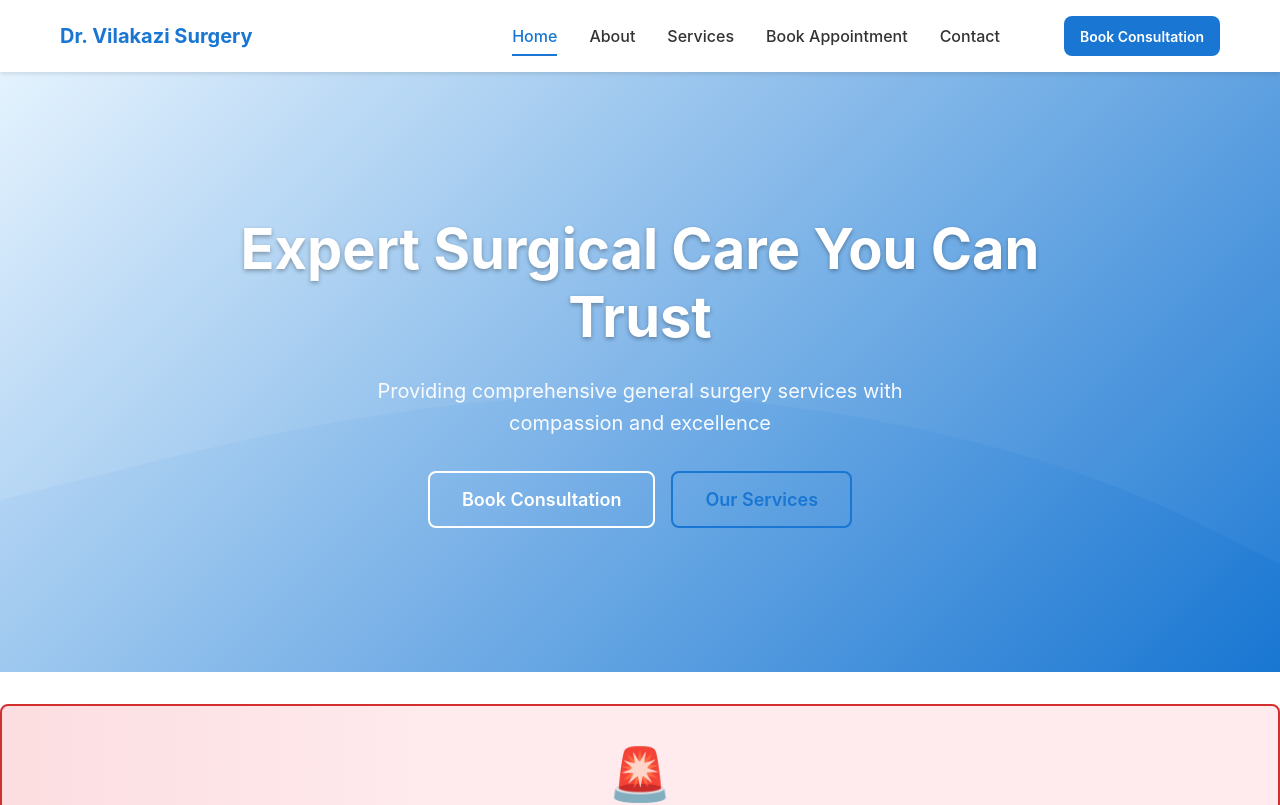
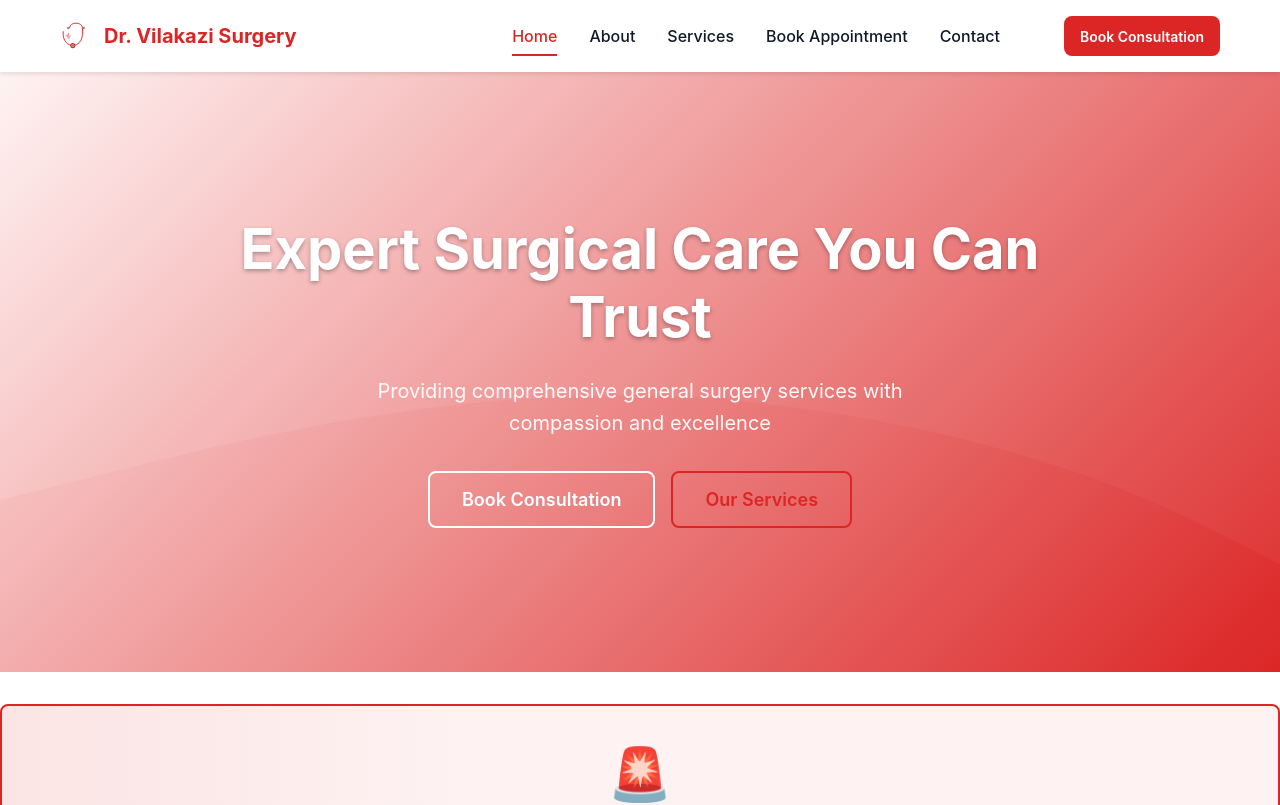
Before and after one commit to juniorSarh/DrVilakazi_Surgery, a React (Vite) app: page / in a window 1280 px wide. Shown: the top 805 px of the page. Built offline with nearby package versions, Linux system fonts and the light colour scheme.

Commit message:
updated the color of the application to meet the logo of the surgery

```diff
--- a/src/components/AppointmentBooking/AppointmentBooking.module.css
+++ b/src/components/AppointmentBooking/AppointmentBooking.module.css
@@ -4,7 +4,7 @@
 }
 
 .hero {
-  background: linear-gradient(135deg, var(--light-blue) 0%, var(--primary-blue) 100%);
+  background: linear-gradient(135deg, var(--light-red) 0%, var(--primary-red) 100%);
   color: var(--white);
   padding: 4rem 0;
   text-align: center;
@@ -51,7 +51,7 @@
 }
 
 .step.active {
-  background-color: var(--primary-blue);
+  background-color: var(--primary-red);
   color: var(--white);
 }
 
@@ -64,7 +64,7 @@
   width: 40px;
   height: 40px;
   border-radius: 50%;
-  background-color: var(--primary-blue);
+  background-color: var(--primary-red);
   color: var(--white);
   display: flex;
   align-items: center;
@@ -77,7 +77,7 @@
 .step.active .stepNumber,
 .step.completed .stepNumber {
   background-color: var(--white);
-  color: var(--primary-blue);
+  color: var(--primary-red);
 }
 
 .stepTitle {
@@ -118,7 +118,7 @@
 
 .sectionIcon {
   font-size: 1.5rem;
-  color: var(--primary-blue);
+  color: var(--primary-red);
 }
 
 .formGroup {
@@ -154,8 +154,8 @@
 .formSelect:focus,
 .formTextarea:focus {
   outline: none;
-  border-color: var(--primary-blue);
-  box-shadow: 0 0 0 3px rgba(25, 118, 210, 0.1);
+  border-color: var(--primary-red);
+  box-shadow: 0 0 0 3px rgba(220, 38, 38, 0.1);
 }
 
 .formTextarea {
@@ -186,13 +186,13 @@
 }
 
 .doctorCard:hover {
-  border-color: var(--primary-blue);
+  border-color: var(--primary-red);
   box-shadow: var(--shadow);
 }
 
 .doctorCard.selected {
-  border-color: var(--primary-blue);
-  background-color: var(--light-blue);
+  border-color: var(--primary-red);
+  background-color: var(--light-red);
 }
 
 .doctorName {
@@ -224,13 +224,13 @@
 }
 
 .timeSlot:hover:not(.disabled) {
-  border-color: var(--primary-blue);
-  background-color: var(--light-blue);
+  border-color: var(--primary-red);
+  background-color: var(--light-red);
 }
 
 .timeSlot.selected {
-  border-color: var(--primary-blue);
-  background-color: var(--primary-blue);
+  border-color: var(--primary-red);
+  background-color: var(--primary-red);
   color: var(--white);
 }
 
@@ -258,13 +258,13 @@
 }
 
 .appointmentType:hover {
-  border-color: var(--primary-blue);
-  background-color: var(--light-blue);
+  border-color: var(--primary-red);
+  background-color: var(--light-red);
 }
 
 .appointmentType.selected {
-  border-color: var(--primary-blue);
-  background-color: var(--primary-blue);
+  border-color: var(--primary-red);
+  background-color: var(--primary-red);
   color: var(--white);
 }
 
@@ -291,7 +291,7 @@
 }
 
 .previewSection {
-  background-color: var(--light-blue);
+  background-color: var(--light-red);
   padding: 2rem;
   border-radius: var(--border-radius);
   margin-top: 2rem;
@@ -343,7 +343,7 @@
   width: 40px;
   height: 40px;
   border: 4px solid var(--border-gray);
-  border-top: 4px solid var(--primary-blue);
+  border-top: 4px solid var(--primary-red);
   border-radius: 50%;
   animation: spin 1s linear infinite;
   margin-right: 1rem;
--- a/src/components/Hero/Hero.module.css
+++ b/src/components/Hero/Hero.module.css
@@ -1,5 +1,5 @@
 .hero {
-  background: linear-gradient(135deg, var(--light-blue) 0%, var(--primary-blue) 100%);
+  background: linear-gradient(135deg, var(--light-red) 0%, var(--primary-red) 100%);
   min-height: 600px;
   display: flex;
   align-items: center;
--- a/src/components/Navigation/Navigation.jsx
+++ b/src/components/Navigation/Navigation.jsx
@@ -1,6 +1,7 @@
 import React, { useState } from 'react';
 import { Link, useLocation } from 'react-router-dom';
 import Button from '../UI/Button/Button';
+import StethoscopeLogo from '../StethoscopeLogo/StethoscopeLogo';
 import styles from './Navigation.module.css';
 
 const Navigation = () => {
@@ -28,7 +29,10 @@ const Navigation = () => {
       <div className="container">
         <div className={styles.navContainer}>
           <Link to="/" className={styles.logo} onClick={closeMobileMenu}>
-            Dr. Vilakazi Surgery
+            <div className={styles.logoContainer}>
+              <StethoscopeLogo width={32} height={32} />
+              <span className={styles.logoText}>Dr. Vilakazi Surgery</span>
+            </div>
           </Link>
 
           <ul className={styles.navMenu}>
--- a/src/components/Navigation/Navigation.module.css
+++ b/src/components/Navigation/Navigation.module.css
@@ -13,17 +13,33 @@
   padding: 1rem 0;
 }
 
+.logoContainer {
+  display: flex;
+  align-items: center;
+  gap: 0.75rem;
+}
+
 .logo {
   font-size: 1.25rem;
   font-weight: 700;
-  color: var(--primary-blue);
+  color: var(--primary-red);
   text-decoration: none;
   transition: color 0.3s ease;
 }
 
+.logoText {
+  font-size: 1.25rem;
+  font-weight: 700;
+  color: var(--primary-red);
+}
+
 .logo:hover {
-  color: #1565c0;
+  color: var(--dark-red);
   text-decoration: none;
+}
+
+.logo:hover .logoText {
+  color: var(--dark-red);
 }
 
 .navMenu {
@@ -49,12 +65,12 @@
 }
 
 .navLink:hover {
-  color: var(--primary-blue);
+  color: var(--primary-red);
   text-decoration: none;
 }
 
 .navLink.active {
-  color: var(--primary-blue);
+  color: var(--primary-red);
 }
 
 .navLink.active::after {
@@ -64,7 +80,7 @@
   left: 0;
   width: 100%;
   height: 2px;
-  background-color: var(--primary-blue);
+  background-color: var(--primary-red);
 }
 
 .ctaButton {
@@ -90,7 +106,7 @@
 }
 
 .hamburger:hover span {
-  background-color: var(--primary-blue);
+  background-color: var(--primary-red);
 }
 
 .mobileMenu {
@@ -132,14 +148,14 @@
 }
 
 .mobileNavLink:hover {
-  background-color: var(--light-blue);
-  color: var(--primary-blue);
+  background-color: var(--light-red);
+  color: var(--primary-red);
   text-decoration: none;
 }
 
 .mobileNavLink.active {
-  background-color: var(--light-blue);
-  color: var(--primary-blue);
+  background-color: var(--light-red);
+  color: var(--primary-red);
 }
 
 .mobileCta {
@@ -166,6 +182,10 @@
   .logo {
     font-size: 1.1rem;
   }
+
+  .logoText {
+    font-size: 1.1rem;
+  }
 }
 
 @media (max-width: 480px) {
--- /dev/null
+++ b/src/components/StethoscopeLogo/StethoscopeLogo.jsx
@@ -0,0 +1,48 @@
+import React from 'react';
+import styles from './StethoscopeLogo.module.css';
+
+const StethoscopeLogo = ({ width = 40, height = 40, className = '' }) => {
+  return (
+    <svg
+      width={width}
+      height={height}
+      viewBox="0 0 100 100"
+      className={`${styles.logo} ${className}`}
+      xmlns="http://www.w3.org/2000/svg"
+    >
+      {/* Stethoscope tubing - main red color */}
+      <path
+        d="M30 25 C30 15, 40 10, 50 10 C60 10, 70 15, 70 25 L70 45 C70 65, 55 80, 40 80 C25 80, 10 65, 10 45 L10 35"
+        stroke="#dc2626"
+        strokeWidth="3"
+        fill="none"
+      />
+
+      {/* Ear pieces - silver/gray */}
+      <circle cx="25" cy="25" r="4" fill="#9ca3af" />
+      <circle cx="75" cy="25" r="4" fill="#9ca3af" />
+
+      {/* Chest piece - red and silver */}
+      <circle cx="40" cy="80" r="8" fill="#dc2626" />
+      <circle cx="40" cy="80" r="5" fill="#9ca3af" />
+
+      {/* Diaphragm detail */}
+      <circle cx="40" cy="80" r="2" fill="#6b7280" />
+
+      {/* Tubing connections */}
+      <line x1="25" y1="25" x2="30" y2="25" stroke="#dc2626" strokeWidth="2" />
+      <line x1="75" y1="25" x2="70" y2="25" stroke="#dc2626" strokeWidth="2" />
+
+      {/* Small ECG line detail */}
+      <polyline
+        points="15,50 20,50 22,45 24,55 26,40 28,60 30,50 35,50"
+        stroke="#dc2626"
+        strokeWidth="1.5"
+        fill="none"
+        opacity="0.7"
+      />
+    </svg>
+  );
+};
+
+export default StethoscopeLogo;
--- /dev/null
+++ b/src/components/StethoscopeLogo/StethoscopeLogo.module.css
@@ -0,0 +1,9 @@
+.logo {
+  display: inline-block;
+  transition: transform 0.3s ease, filter 0.3s ease;
+}
+
+.logo:hover {
+  transform: scale(1.05);
+  filter: brightness(1.1);
+}
--- a/src/components/UI/Button/Button.module.css
+++ b/src/components/UI/Button/Button.module.css
@@ -14,7 +14,7 @@
 }
 
 .button:focus {
-  outline: 2px solid var(--primary-blue);
+  outline: 2px solid var(--primary-red);
   outline-offset: 2px;
 }
 
@@ -24,12 +24,12 @@
 }
 
 .primary {
-  background-color: var(--primary-blue);
+  background-color: var(--primary-red);
   color: var(--white);
 }
 
 .primary:hover:not(:disabled) {
-  background-color: #1565c0;
+  background-color: var(--dark-red);
   text-decoration: none;
   transform: translateY(-2px);
   box-shadow: var(--shadow);
@@ -37,12 +37,12 @@
 
 .secondary {
   background-color: transparent;
-  color: var(--primary-blue);
-  border: 2px solid var(--primary-blue);
+  color: var(--primary-red);
+  border: 2px solid var(--primary-red);
 }
 
 .secondary:hover:not(:disabled) {
-  background-color: var(--primary-blue);
+  background-color: var(--primary-red);
   color: var(--white);
   text-decoration: none;
   transform: translateY(-2px);
@@ -57,7 +57,7 @@
 
 .outline:hover:not(:disabled) {
   background-color: var(--white);
-  color: var(--primary-blue);
+  color: var(--primary-red);
   text-decoration: none;
 }
 
--- a/src/index.css
+++ b/src/index.css
@@ -1,14 +1,17 @@
 :root {
-  --primary-blue: #1976d2;
-  --light-blue: #e3f2fd;
+  --primary-red: #dc2626;
+  --dark-red: #b91c1c;
+  --light-red: #fef2f2;
+  --black: #000000;
+  --dark-gray: #1f2937;
   --white: #ffffff;
-  --text-dark: #333333;
-  --text-light: #666666;
-  --alert-red: #d32f2f;
-  --alert-bg: #ffebee;
-  --success-green: #4caf50;
-  --border-gray: #cccccc;
-  --background-light: #f5f5f5;
+  --text-dark: #111827;
+  --text-light: #4b5563;
+  --alert-red: #dc2626;
+  --alert-bg: #fef2f2;
+  --success-green: #059669;
+  --border-gray: #e5e7eb;
+  --background-light: #f9fafb;
   --shadow: 0 2px 8px rgba(0, 0, 0, 0.1);
   --border-radius: 8px;
 }
@@ -99,7 +102,7 @@ p {
 }
 
 a {
-  color: var(--primary-blue);
+  color: var(--primary-red);
   text-decoration: none;
 }
 
--- a/src/pages/Services/Services.module.css
+++ b/src/pages/Services/Services.module.css
@@ -4,7 +4,7 @@
 }
 
 .hero {
-  background: linear-gradient(135deg, var(--light-blue) 0%, var(--primary-blue) 100%);
+  background: linear-gradient(135deg, var(--light-red) 0%, var(--primary-red) 100%);
   color: var(--white);
   padding: 6rem 0;
   text-align: center;
@@ -67,7 +67,7 @@
 
 .serviceIcon {
   font-size: 5rem;
-  color: var(--primary-blue);
+  color: var(--primary-red);
   margin-bottom: 1.5rem;
   text-align: center;
 }
@@ -137,7 +137,7 @@
 
 .preparationIcon {
   font-size: 1.5rem;
-  color: var(--primary-blue);
+  color: var(--primary-red);
   min-width: 24px;
 }
 
@@ -147,7 +147,7 @@
 }
 
 .insurance {
-  background-color: var(--light-blue);
+  background-color: var(--light-red);
   padding: 3rem;
   border-radius: var(--border-radius);
   text-align: center;
@@ -179,7 +179,7 @@
 
 .insuranceBadge {
   background-color: var(--white);
-  color: var(--primary-blue);
+  color: var(--primary-red);
   padding: 0.75rem 1.5rem;
   border-radius: 25px;
   font-weight: 600;
@@ -219,7 +219,7 @@
 }
 
 .faqQuestion:hover {
-  background-color: var(--light-blue);
+  background-color: var(--light-red);
 }
 
 .faqAnswer {
@@ -230,7 +230,7 @@
 }
 
 .cta {
-  background-color: var(--primary-blue);
+  background-color: var(--primary-red);
   color: var(--white);
   padding: 4rem;
   border-radius: var(--border-radius);
@@ -254,7 +254,7 @@
 
 .ctaButton {
   background-color: var(--white);
-  color: var(--primary-blue);
+  color: var(--primary-red);
   padding: 12px 24px;
   border: none;
   border-radius: var(--border-radius);
@@ -270,7 +270,7 @@
   transform: translateY(-2px);
   box-shadow: 0 4px 12px rgba(0, 0, 0, 0.2);
   text-decoration: none;
-  color: var(--primary-blue);
+  color: var(--primary-red);
 }
 
 @media (max-width: 768px) {
```
